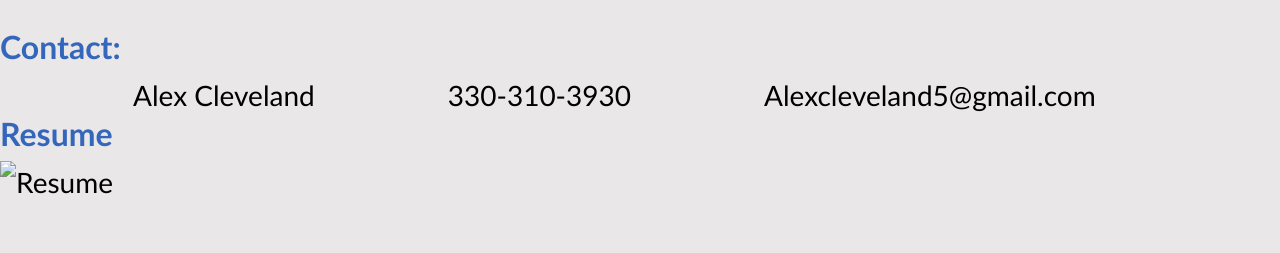
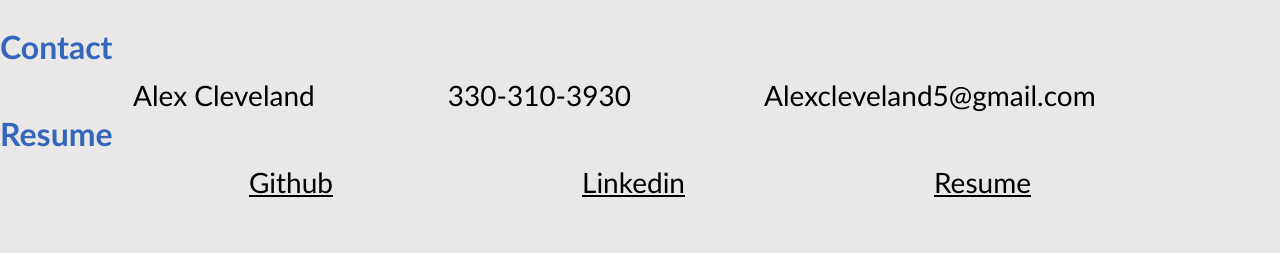
Before and after one commit to AClevel5/Portfolio-Website, a plain HTML site: page index.html in a window 1280 px wide. Shown: the part 1854-2107 px from the top of the page. Before the commit the page ends 2057 px from the top, so only its background shows below. Drawn offline with Linux system fonts and the light colour scheme.

Commit message:
Links added to resume section

```diff
--- a/assets/css/style.css
+++ b/assets/css/style.css
@@ -22,6 +22,10 @@ main {
     margin: 2 rem auto;
 
 }
+img {
+    box-shadow: 0px 10px 10px black;
+}
+
 .row {
     display: flex;
     flex-wrap: wrap;
@@ -65,7 +69,6 @@ header {
     background-color: var(--boxbackground);
     margin-bottom:5%;
 
-
 }
 
 header h1.page-title {
@@ -86,6 +89,7 @@ nav a {
     padding-right: 1rem;
 }
 
+
 nav a:hover {
     color: var(--orangelettering);
 }
@@ -96,12 +100,13 @@ figure {
     grid-template-rows: auto auto;
     justify-content: space-between;
     align-items: center;
+
 }
 
 .projectcard {
     position: relative;
     margin: 3 rem;
-    background-color: var(--boxbackground)
+    background-color: var(--boxbackground);
 }
 
 .aboutme {
@@ -109,17 +114,12 @@ figure {
     display: flex;
     flex-direction: row;
     margin-bottom: 10%;
-
-
-
 }
 
 .aboutmetitle {
     height: 15%;
     position:relative;
     bottom:10%
-
-
 }
 
 .aboutmesection {
@@ -131,18 +131,23 @@ position: relative;
 
 .contact-info {
     display: flex;
+    flex-direction: row;
     justify-content: space-evenly;
+    text-decoration: none;
+    list-style: none;
 }
 
 #img1 {
     height: 350px;
     width: 350px;
+    box-shadow: 0px 15px 15px black;
 }
 .project-column {
     flex: 1 0 100%;
     padding: 2rem;
     transition: flex-basis 500ms linear;
     margin-bottom: 2rem;
+
 
 }
 
@@ -154,6 +159,25 @@ position: relative;
     padding: 2rem;
     color: var(--boxbackground);
 }
+
+.resumelinks{
+    display: flex;
+    flex-direction: row;
+    justify-content: space-evenly;
+    text-decoration: none;
+    list-style: none;
+    color: black;
+    margin-bottom: 50px;
+}
+
+a:link, a:visited {
+    color:black
+
+}
+a:hover {
+    color: var(--orangelettering);
+}
+
 
 .project-card:hover {
     opacity: .5;
--- a/index.html
+++ b/index.html
@@ -96,7 +96,7 @@
         </section>
 
         <section>
-            <h2 id="contact">Contact:</h2>
+            <h2 id="contact">Contact</h2>
             <ul class="contact-info">
                 <li>Alex Cleveland</li>
                 <li>330-310-3930</li>
@@ -108,7 +108,12 @@
 
     <footer>
         <h2 id="resume">Resume</h2>
-        <img src="#" alt="Resume">
+        <u class="resumelinks">
+            <li><a href="https://github.com/AClevel5">Github</a></li>
+            <li><a href="https://www.linkedin.com/in/alexander-cleveland-21656886/">Linkedin</a></li>
+            <li><a href="assets/images/Alexander Cleveland Resume.pdf" target="_blank">Resume</a></li>
+        </ul>
+
     </footer>
 </body>
 </html>
```
Also changed, not shown: 2 other files.
